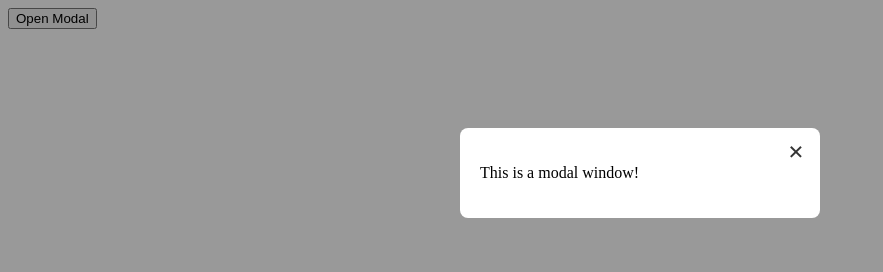
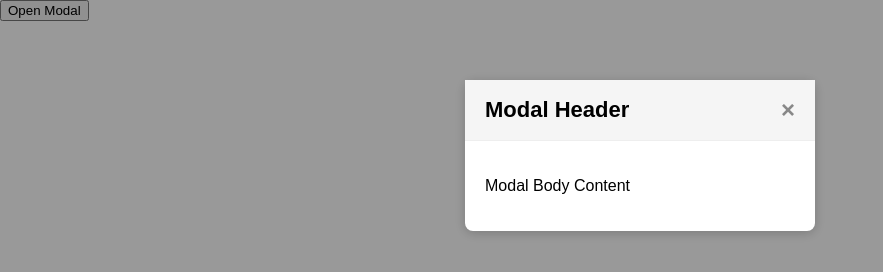
Before and after one commit to acciojob/css-modal-chauhanAni5959, a website: page main.html in a window 1280 px wide. Both pictures are taken after a click on the button "Open Modal". Shown: the whole page, without its empty margins (0-883 px from the left). Drawn offline with Linux system fonts and the light colour scheme.

Commit message:
created a submission

```diff
--- a/main.html
+++ b/main.html
@@ -6,14 +6,17 @@
 <body>
 	<!-- the entire body must be written by student -->
     <button id="openModal">Open Modal</button>
-
-    <div id="myModal" class="modal">
+    <div class="modal" id="myModal">
       <div class="modal-content">
-        <span class="close-btn" id="closeBtn">&times;</span>
-        <p>This is a modal window!</p>
+        <div class="modal-header">
+          <h2>Modal Header</h2>
+          <span class="close-modal" id="closeBtn">&times;</span>
+        </div>
+        <div class="modal-body">
+          <p>Modal Body Content</p>
+        </div>
       </div>
     </div>
-
     <script type="text/javascript" src="./script.js"></script>
 </body>
 </html>
--- a/script.js
+++ b/script.js
@@ -2,17 +2,17 @@ const openModalBtn = document.getElementById('openModal');
 const modal = document.getElementById('myModal');
 const closeBtn = document.getElementById('closeBtn');
 
-// Open modal
-openModalBtn.addEventListener('click', () => {
+// Open the modal
+openModalBtn.addEventListener('click', function() {
   modal.classList.add('open');
 });
 
-// Close modal when clicking the close button
-closeBtn.addEventListener('click', () => {
+// Close when clicking the X
+closeBtn.addEventListener('click', function() {
   modal.classList.remove('open');
 });
 
-// Close modal when clicking outside modal-content (on backdrop)
+// Close when clicking outside the modal-content
 modal.addEventListener('click', function(event) {
   if (event.target === modal) {
     modal.classList.remove('open');
--- a/styles.css
+++ b/styles.css
@@ -1,34 +1,69 @@
+body {
+  margin: 0;
+  padding: 0;
+  font-family: Arial, sans-serif;
+}
+
+/* Modal Container */
 .modal {
-  display: none; /* Hidden by default */
+  display: none;
   position: fixed;
-  z-index: 1;
+  z-index: 999;
   left: 0;
   top: 0;
   width: 100vw;
   height: 100vh;
   overflow: auto;
-  background-color: rgba(0,0,0,0.4);
+  background: rgba(0, 0, 0, 0.4);
 }
 
+/* Show Modal */
 .modal.open {
   display: block;
 }
 
+/* Modal Content Box */
 .modal-content {
-  background-color: #fff;
-  margin: 10% auto;
-  padding: 20px;
+  background: #fff;
+  margin: 80px auto;
   border-radius: 8px;
-  width: 320px;
-  position: relative;
+  width: 350px;
+  box-shadow: 0 2px 12px rgba(0,0,0,0.2);
+  padding: 0;
+  animation: modalFadeIn 0.2s;
 }
 
-.close-btn {
-  color: #333;
-  font-size: 28px;
+@keyframes modalFadeIn {
+  from { transform: scale(0.9); opacity: 0; }
+  to   { transform: scale(1); opacity: 1; }
+}
+
+.modal-header {
+  display: flex;
+  justify-content: space-between;
+  align-items: center;
+  padding: 16px 20px;
+  background: #f5f5f5;
+  border-bottom: 1px solid #eee;
+}
+
+.modal-header h2 {
+  margin: 0;
+  font-size: 22px;
+}
+
+.close-modal {
+  font-size: 24px;
   font-weight: bold;
-  position: absolute;
-  right: 16px;
-  top: 8px;
+  color: #888;
   cursor: pointer;
+  padding-left: 15px;
 }
+
+.close-modal:hover {
+  color: #d33;
+}
+
+.modal-body {
+  padding: 20px;
+}
```
